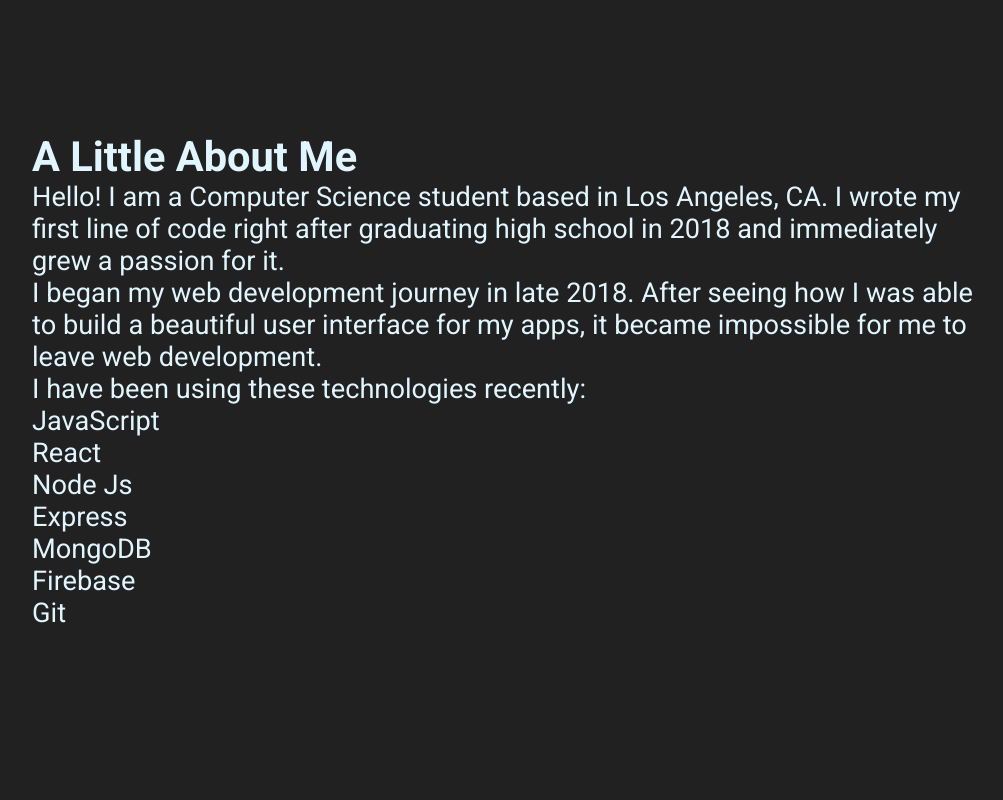
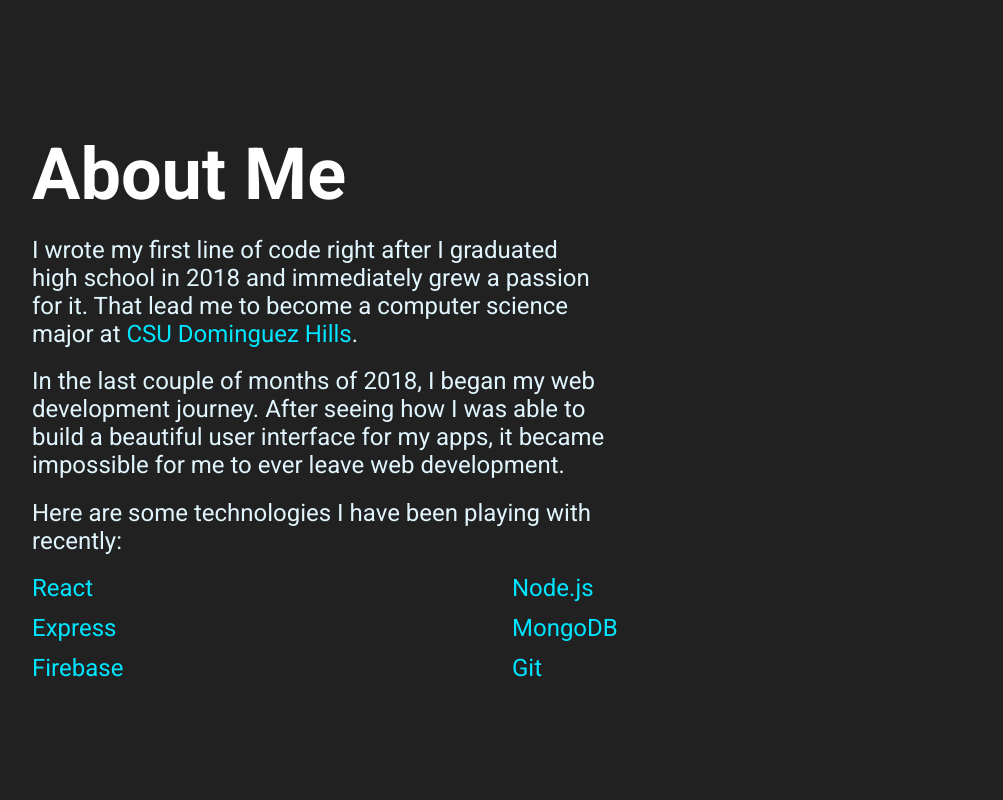
Before and after one commit to Lucidreline/portfolio, a React (Create React App) app: page / in a window 1280 px wide. Shown: the part 700-1500 px from the top of the page, without its empty margins (128-1131 px from the left). Built offline with nearby package versions, Linux system fonts and the light colour scheme.

Commit message:
Added styles to the about me and changed its content a little bit

```diff
--- a/src/components/sections/about-me/about-me.component.jsx
+++ b/src/components/sections/about-me/about-me.component.jsx
@@ -6,27 +6,90 @@
   return (
     <section id='about-me'>
       <div className='content'>
-        <h1>A Little About Me</h1>
-        <p>
-          Hello! I am a Computer Science student based in Los Angeles, CA. I
-          wrote my first line of code right after graduating high school in 2018
-          and immediately grew a passion for it.
-        </p>
-        <p>
-          I began my web development journey in late 2018. After seeing how I
-          was able to build a beautiful user interface for my apps, it became
-          impossible for me to leave web development.
-        </p>
-        <div>
-          <p>I have been using these technologies recently:</p>
-          <ul>
-            <li>JavaScript</li>
-            <li>React</li>
-            <li>Node Js</li>
-            <li>Express</li>
-            <li>MongoDB</li>
-            <li>Firebase</li>
-            <li>Git</li>
+        <h2 className='title'>About Me</h2>
+        <div className='content'>
+          <p>
+            I wrote my first line of code right after I graduated high school in
+            2018 and immediately grew a passion for it. That lead me to become a
+            computer science major at{' '}
+            <a
+              className='clickable-color color-always'
+              target='_blank'
+              rel='noopener noreferrer'
+              href='https://www.csudh.edu/'
+            >
+              CSU Dominguez Hills
+            </a>
+            .
+          </p>
+          <p>
+            In the last couple of months of 2018, I began my web development
+            journey. After seeing how I was able to build a beautiful user
+            interface for my apps, it became impossible for me to ever leave web
+            development.
+          </p>
+          <p>Here are some technologies I have been playing with recently:</p>
+          <ul className='technologies'>
+            <li>
+              <a
+                className='clickable-color color-always'
+                target='_blank'
+                rel='noopener noreferrer'
+                href='https://reactjs.org/'
+              >
+                React
+              </a>
+            </li>
+            <li>
+              <a
+                className='clickable-color color-always'
+                target='_blank'
+                rel='noopener noreferrer'
+                href='https://nodejs.org/en/about/'
+              >
+                Node.js
+              </a>
+            </li>
+            <li>
+              <a
+                className='clickable-color color-always'
+                target='_blank'
+                rel='noopener noreferrer'
+                href='https://expressjs.com/'
+              >
+                Express
+              </a>
+            </li>
+            <li>
+              <a
+                className='clickable-color color-always'
+                target='_blank'
+                rel='noopener noreferrer'
+                href='https://www.mongodb.com/'
+              >
+                MongoDB
+              </a>
+            </li>
+            <li>
+              <a
+                className='clickable-color color-always'
+                target='_blank'
+                rel='noopener noreferrer'
+                href='https://firebase.google.com/'
+              >
+                Firebase
+              </a>
+            </li>
+            <li>
+              <a
+                className='clickable-color color-always'
+                target='_blank'
+                rel='noopener noreferrer'
+                href='https://git-scm.com/'
+              >
+                Git
+              </a>
+            </li>
           </ul>
         </div>
       </div>
--- a/src/components/sections/about-me/about-me.styles.scss
+++ b/src/components/sections/about-me/about-me.styles.scss
@@ -1,3 +1,28 @@
 #about-me {
-  height: 90vh;
+  min-height: 90vh;
+  h2 {
+    color: white;
+  }
+
+  p {
+    width: 60%;
+  }
+
+  p,
+  ul {
+    margin: 1.2rem 0;
+  }
+  ul {
+    display: grid;
+    grid-template-columns: repeat(2, 1fr);
+    li {
+      margin-bottom: 0.75rem;
+    }
+  }
 }
+
+@media only screen and (max-width: 830px) {
+  #about-me p {
+    width: 100%;
+  }
+}
--- a/src/components/sections/hero/hero.styles.scss
+++ b/src/components/sections/hero/hero.styles.scss
@@ -20,3 +20,9 @@
     }
   }
 }
+
+@media only screen and (max-width: 830px) {
+  #hero .content .bio {
+    width: 100%;
+  }
+}
--- a/src/index.css
+++ b/src/index.css
@@ -22,7 +22,7 @@
 label,
 input,
 p {
-  font-size: 1.7rem;
+  font-size: 1.5rem;
 }
 h2 {
   font-size: 4.5rem;
@@ -42,12 +42,3 @@
 li {
   list-style: none;
 }
-
-@media only screen and (max-width: 1px) {
-  body {
-    background-color: violet;
-  }
-  html {
-    font-size: 7px;
-  }
-}
```
